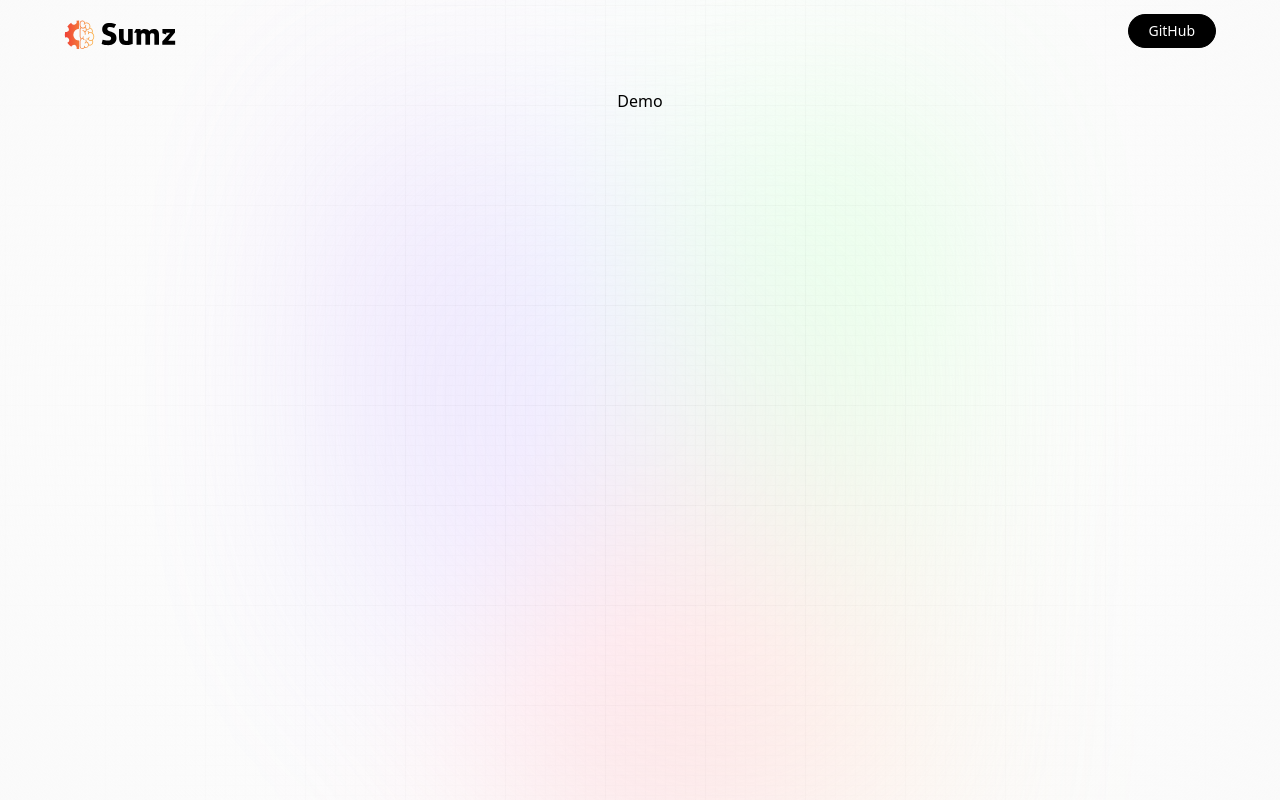
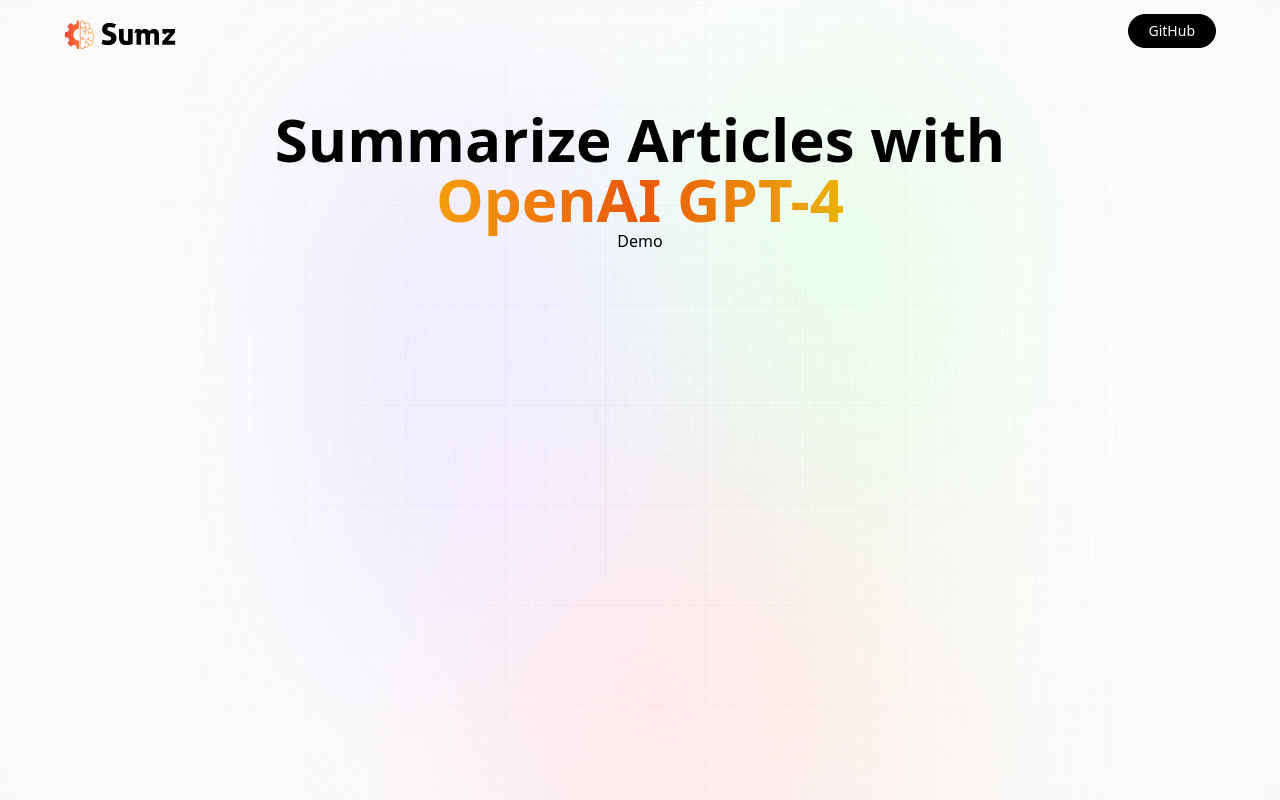
Before and after one commit to LazarGerasimov/AI-Article-Summarizer, a React (Vite) app: page / in a window 1280 px wide. Built offline with nearby package versions, Linux system fonts and the light colour scheme; a web font is replaced by a local one.

Commit message:
upd Hero Component: - add heading - add heading styles

```diff
--- a/src/components/Hero.jsx
+++ b/src/components/Hero.jsx
@@ -13,6 +13,10 @@
           GitHub
         </button>
       </nav>
+      <h1 className='head_text'>
+        Summarize Articles with <br className='max-md:hidden' />
+        <span className='orange_gradient'> OpenAI GPT-4</span>
+      </h1>
     </header>
   )
 }
```
